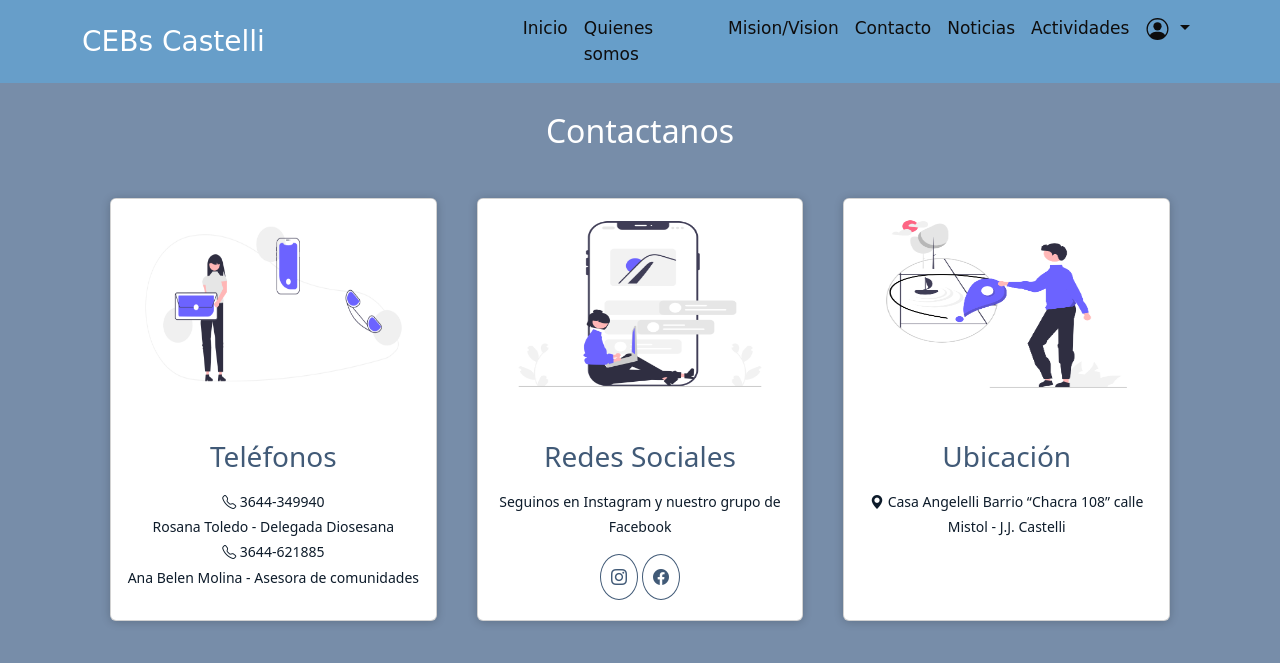
After one commit to JulianMnZodd/ProyectoInformatorio, a Django app: page /contacto/ in a window 1280 px wide. The commit adds this page. Shown: the top 663 px of the page. Run offline with Django 3.2, Linux system fonts and the light colour scheme; parts of the project's set-up code (start-up, migrations or seed data) failed here and were passed over; some libraries are stand-ins or nearby versions.

Commit message:
agrege la pestaña de contacto

```diff
--- a/info/info/urls.py
+++ b/info/info/urls.py
@@ -26,6 +26,7 @@ from . import views
 urlpatterns = [
     path('admin/', admin.site.urls),
     path('', views.Home, name = 'home'),
+    path('contacto/', views.contacto, name = 'contacto'),
     path('noticias/',include('apps.noticias.urls')),
     path('usuarios/',include('apps.usuarios.urls')),
 
--- a/info/info/views.py
+++ b/info/info/views.py
@@ -2,3 +2,6 @@ from django.shortcuts import render
 
 def Home(request):
     return render(request,'home.html')
+
+def contacto(request):
+    return render(request,'contacto.html')
--- /dev/null
+++ b/info/static/css/contacto.css
@@ -0,0 +1,82 @@
+
+body{
+	background: #778DA9;
+}
+/*Cards*/
+.container-card{
+	width: 100%;
+	display: flex;
+	max-width: 1100px;
+	margin: auto;
+}
+.title-cards{
+	width: 100%;
+	max-width: 1080px;
+	margin: auto;
+	padding: 20px;
+	margin-top: 20px;
+	text-align: center;
+	color: #FFFFFF;
+}
+.card{
+	width: 100%;
+	margin: 20px;
+	border-radius: 6px;
+	overflow: hidden;
+	background:#FFFFFF;
+	box-shadow: 0px 1px 10px rgba(0,0,0,0.2);
+	transition: all 400ms ease-out;
+	cursor: default;
+}
+.card:hover{
+	box-shadow: 5px 5px 20px rgba(0,0,0,0.4);
+	transform: translateY(-3%);
+}
+.card img{
+	width: 100%;
+	height: 210px;
+}
+.card .contenido-card{
+	padding: 15px;
+	text-align: center;
+}
+.card .contenido-card h3{
+	margin-bottom: 15px;
+	color: #415A77;
+}
+.card .contenido-card p{
+	line-height: 1.8;
+	color: #0D1B2A;
+	font-size: 14px;
+	margin-bottom: 5px;
+}
+.card .contenido-card a{
+	display: inline-block;
+	padding: 10px;
+	margin-top: 10px;
+	text-decoration: none;
+	color: #415A77;
+	border: 1px solid #415A77;
+	border-radius: 50%;
+	transition: all 400ms ease;
+	margin-bottom: 5px;
+}
+.card .contenido-card .insta:hover{
+	background: magenta;
+	color: white;
+	border: white;
+}
+.card .contenido-card .face:hover{
+	background: blue;
+	color: white;
+	border: white;
+}
+@media only screen and (min-width:320px) and (max-width:768px){
+	.container-card{
+		flex-wrap: wrap;
+	}
+	.card{
+		margin: 15px;
+	}
+}
+/*Fin-Cards*/
--- a/info/templates/base.html
+++ b/info/templates/base.html
@@ -28,7 +28,7 @@
             <a class="nav-link" href="#">Mision/Vision</a>
           </li>
           <li class="nav-item">
-            <a class="nav-link" href="#">Contacto</a>
+            <a class="nav-link" href="{%url 'contacto'%}">Contacto</a>
           </li>
           <li class="nav-item">
             <a class="nav-link" href="{%url 'noticias:listar_noticias'%}">Noticias</a>
--- /dev/null
+++ b/info/templates/contacto.html
@@ -0,0 +1,60 @@
+{%extends 'base.html'%}
+{%load static %}
+
+<!--
+<!DOCTYPE html>
+<html>
+<head>
+	<meta charset="utf-8">
+	<meta name="viewport" content="width=device-width, initial-scale=1">
+	<title>Contacto</title>
+	<link rel="stylesheet" href="contacto.css">
+</head>
+-->
+
+{%block contenido %}
+<link rel="stylesheet" href="https://cdn.jsdelivr.net/npm/bootstrap-icons@1.9.1/font/bootstrap-icons.css">
+<link rel="stylesheet" type="text/css" href="{% static 'css/contacto.css' %}">
+<body>
+	<div class="title-cards">
+		<h2>Contactanos</h2>
+	</div>
+<div class="container-card">
+
+<div class="card">
+	<figure>
+		<img src="../static/img/telefono.png">
+	</figure>
+	<div class="contenido-card">
+		<h3>Teléfonos</h3>
+		<p><i class="bi bi-telephone"></i> 3644-349940 <br>Rosana Toledo - Delegada Diosesana
+        <br> <i class="bi bi-telephone"></i> 3644-621885 <br> Ana Belen Molina - Asesora de comunidades</p>
+	</div>
+</div>
+<div class="card">
+	<figure>
+		<img src="../static/img/redes.png">
+	</figure>
+	<div class="contenido-card">
+		<h3>Redes Sociales</h3>
+		<p>Seguinos en Instagram y nuestro grupo de Facebook</p>
+		<a href="https://instagram.com/elangeldelabicicletacastelli?igshid=YmMyMTA2M2Y=" target="_blank" class="insta">
+            <i class="bi bi-instagram"></i>
+        </a>
+        <a href="https://www.facebook.com/groups/498186250237283/?ref=share" target="_blank" class="face">
+            <i class="bi bi-facebook"></i>
+        </a>
+	</div>
+</div>
+<div class="card">
+	<figure>
+		<img src="../static/img/mapa.png">
+	</figure>
+	<div class="contenido-card">
+		<h3>Ubicación</h3>
+		<p> <i class="bi bi-geo-alt-fill"></i> Casa Angelelli Barrio “Chacra 108” calle Mistol - J.J. Castelli</p>
+	</div>
+</div>
+</div>
+</body>
+{%endblock contenido%}
```
Also changed, not shown: info/static/img/mapa.png (added), info/static/img/redes.png (added), info/static/img/telefono.png (added).
